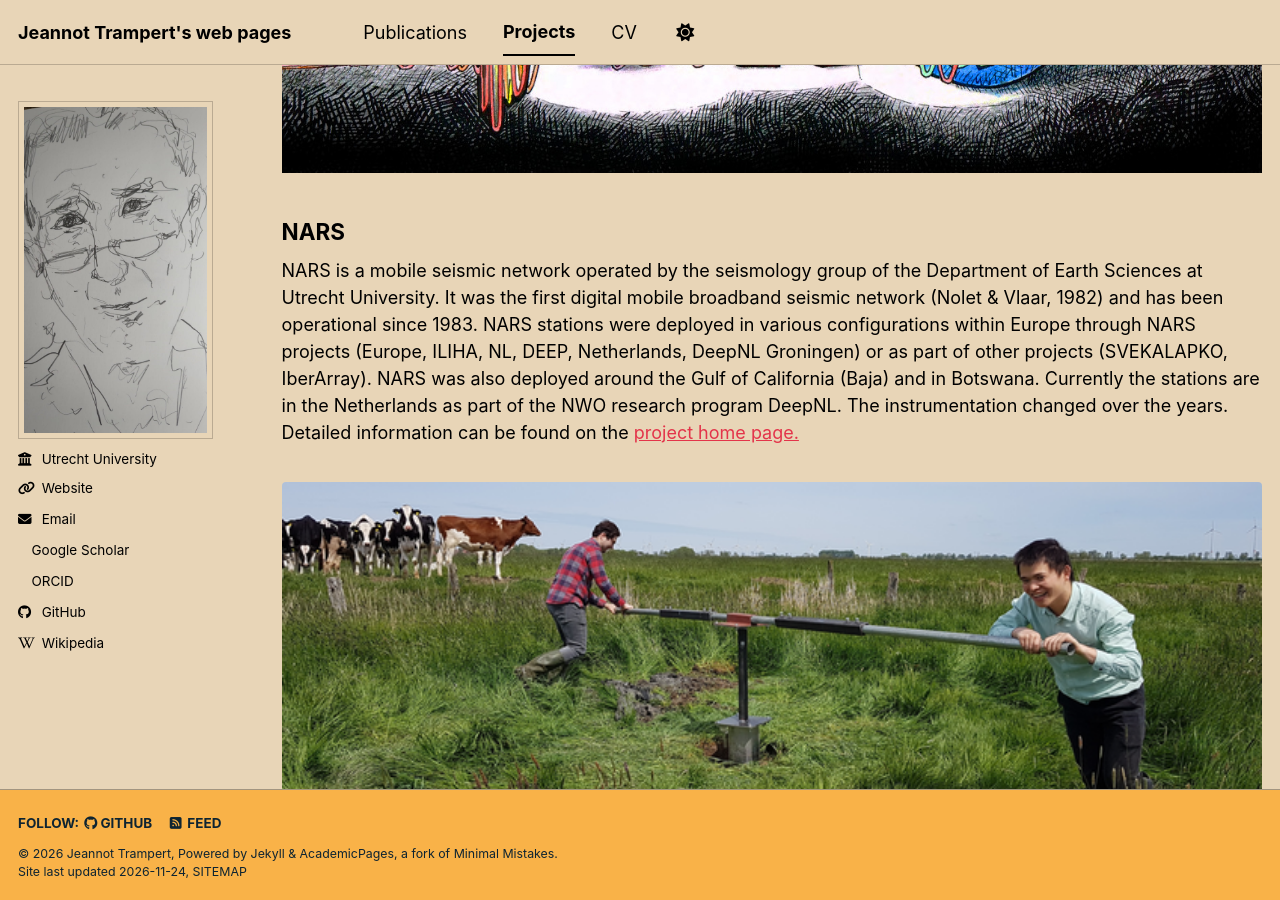
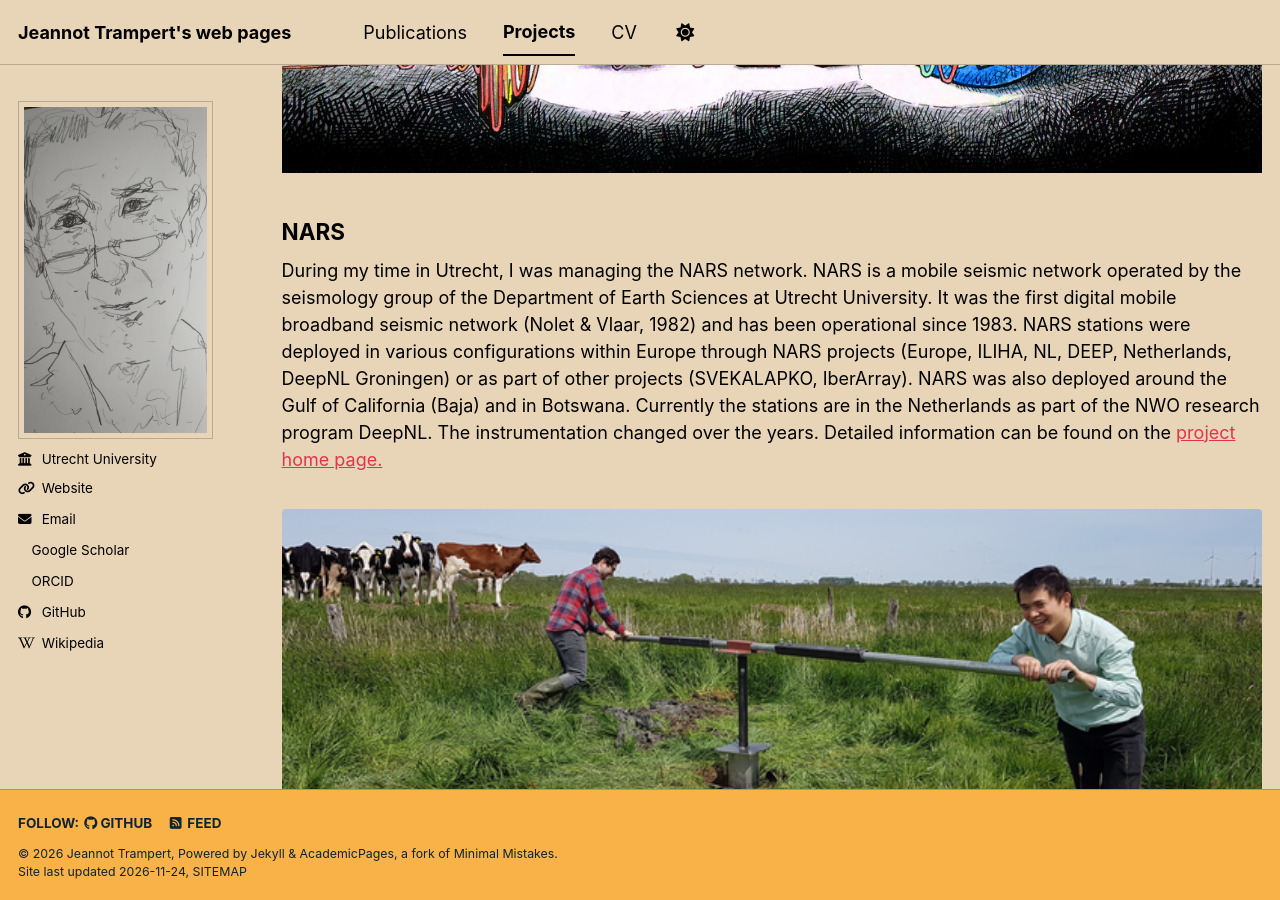
Before and after one commit to jeannot-trampert/jeannot-trampert.github.io, a Jekyll site: the page built from _pages/portfolio.html, in a window 1280 px wide and 900 px high, scrolled down 3512 px. Built offline with Jekyll 4.4.1, drawn with Linux system fonts in a browser that asks for light colours; a script bundle is joined from its source files by our own code; comment, search, counter and statistics services are not loaded; a style sheet for code colours, icons or effects is not loaded.

Commit message:
Update NARS description with management experience
Added personal management experience to NARS network description.

```diff
--- a/_pages/portfolio.html
+++ b/_pages/portfolio.html
@@ -101,7 +101,7 @@ the group of Paul Tackley at ETH.<br>
 charset=UTF-8">
 NARS</h2>
 
-NARS is a mobile seismic network operated by the seismology group of the Department of Earth Sciences at Utrecht University. It was the first digital mobile broadband seismic network (Nolet & Vlaar, 1982) and has been operational since 1983. NARS stations were deployed in various configurations within Europe through NARS projects (Europe, ILIHA, NL, DEEP, Netherlands, DeepNL Groningen) or as part of other projects (SVEKALAPKO, IberArray). NARS was also deployed around the Gulf of California (Baja) and in Botswana. Currently the stations are in the Netherlands as part of the NWO research program DeepNL. The instrumentation changed over the years. Detailed information can be found on the <a
+During my time in Utrecht, I was managing the NARS network. NARS is a mobile seismic network operated by the seismology group of the Department of Earth Sciences at Utrecht University. It was the first digital mobile broadband seismic network (Nolet & Vlaar, 1982) and has been operational since 1983. NARS stations were deployed in various configurations within Europe through NARS projects (Europe, ILIHA, NL, DEEP, Netherlands, DeepNL Groningen) or as part of other projects (SVEKALAPKO, IberArray). NARS was also deployed around the Gulf of California (Baja) and in Botswana. Currently the stations are in the Netherlands as part of the NWO research program DeepNL. The instrumentation changed over the years. Detailed information can be found on the <a
 href="https://seismologie.sites.uu.nl/research-projects/nars/">project home page.</a><br>
 <figure>
 <img src="/images/draaien_wl.png" alt="Manual drilling for a seismometer installation in North-NL">
```
